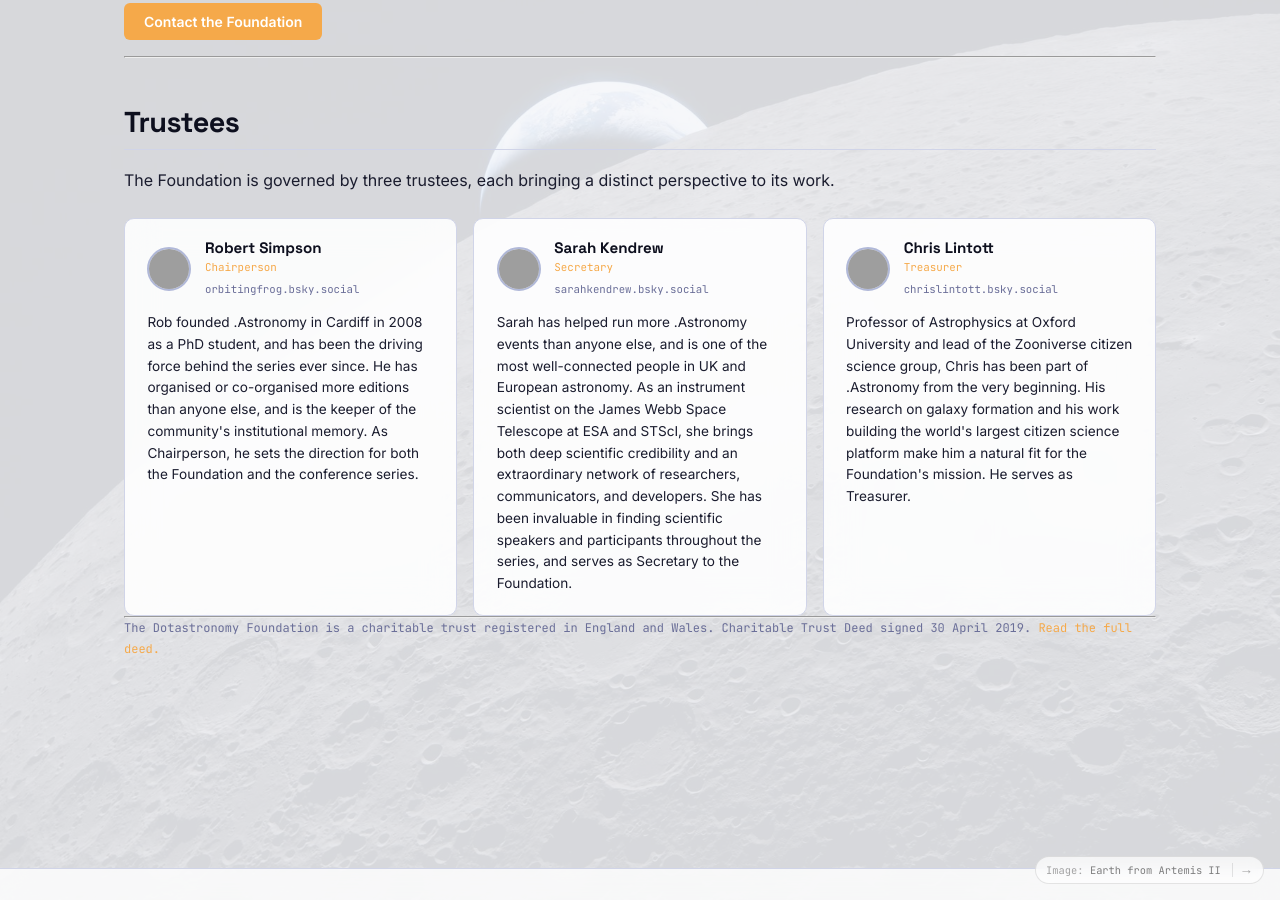
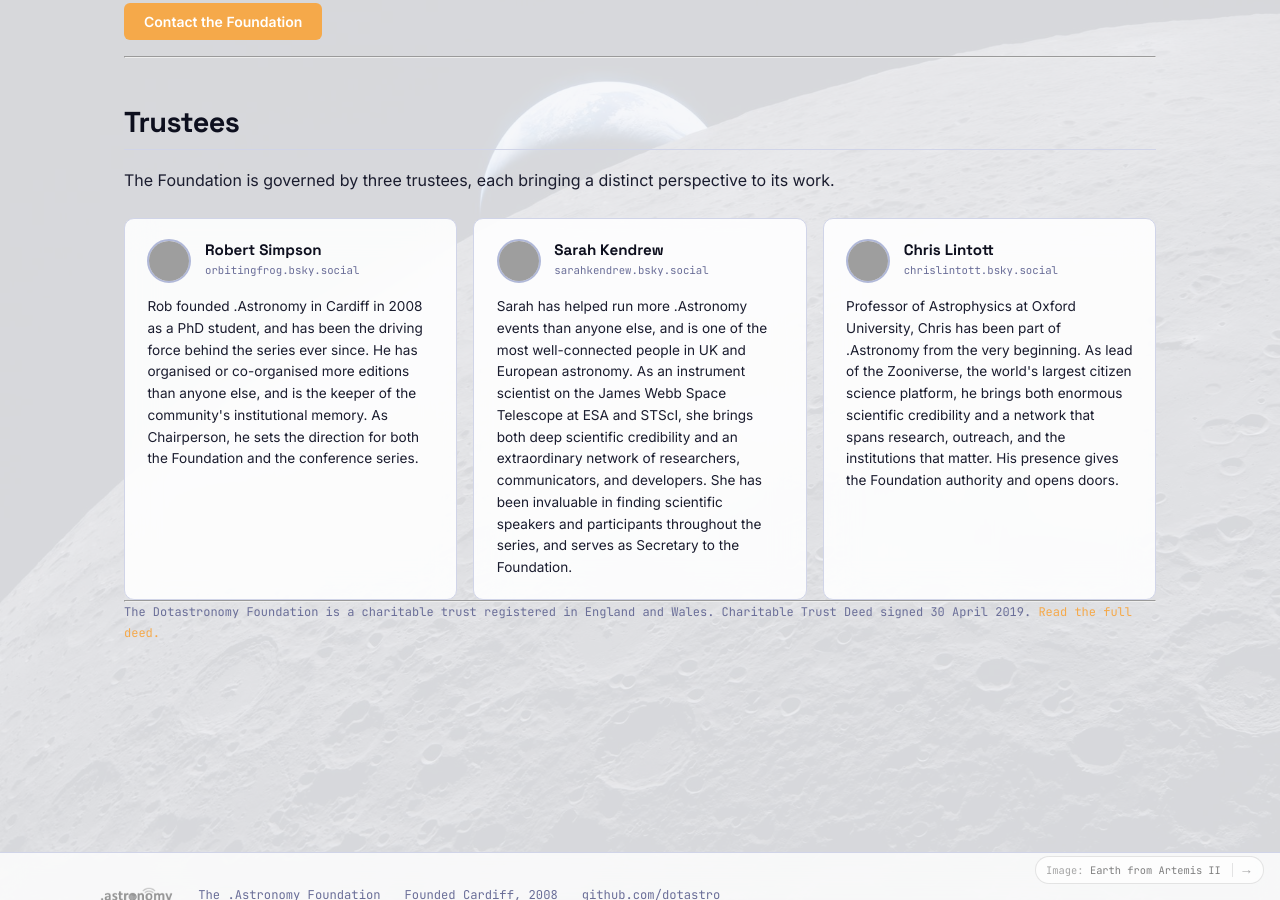
Before and after one commit to dotastro/dotastrosite, a Jekyll site: the page built from foundation/index.md, in a window 1280 px wide and 900 px high, scrolled down 848 px. Built offline with Jekyll 4.4.1, drawn with Linux system fonts in a browser that asks for light colours; grey boxes are pictures that could not be loaded.

Commit message:
Foundation: remove trustee role titles, strengthen Chris Lintott bio

```diff
--- a/foundation/index.md
+++ b/foundation/index.md
@@ -54,7 +54,7 @@
 <img class="person-avatar" src="https://cdn.bsky.app/img/avatar/plain/did:plc:az2aiwjbntp35xgkwtthznsm/bafkreihsqf7ajl3hnvfxalobyt6fd3fvwb5fu4453xgusmon5624jgnpla@jpeg" alt="Robert Simpson" loading="lazy">
 <div>
 <div class="person-name">Robert Simpson</div>
-<div class="person-role">Chairperson</div>
+
 <div class="person-handle"><a href="https://bsky.app/profile/orbitingfrog.bsky.social" target="_blank" rel="noopener">orbitingfrog.bsky.social</a></div>
 </div>
 </div>
@@ -66,7 +66,7 @@
 <img class="person-avatar" src="https://cdn.bsky.app/img/avatar/plain/did:plc:tdhfbju5nml6p7goaye5iiqj/bafkreiaxo2xfee4vutmp7tkp67p4rnpuv3oe73npihpg4gtqoodfhnflfy@jpeg" alt="Sarah Kendrew" loading="lazy">
 <div>
 <div class="person-name">Sarah Kendrew</div>
-<div class="person-role">Secretary</div>
+
 <div class="person-handle"><a href="https://bsky.app/profile/sarahkendrew.bsky.social" target="_blank" rel="noopener">sarahkendrew.bsky.social</a></div>
 </div>
 </div>
@@ -78,11 +78,11 @@
 <img class="person-avatar" src="https://cdn.bsky.app/img/avatar/plain/did:plc:67bgg4j34njbopitm62cvddy/bafkreibbr2bl7ekp3ngvsko4khxyu73dcda2mfjobui35eu5ky57t5ljjq@jpeg" alt="Chris Lintott" loading="lazy">
 <div>
 <div class="person-name">Chris Lintott</div>
-<div class="person-role">Treasurer</div>
+
 <div class="person-handle"><a href="https://bsky.app/profile/chrislintott.bsky.social" target="_blank" rel="noopener">chrislintott.bsky.social</a></div>
 </div>
 </div>
-<p class="person-bio">Professor of Astrophysics at Oxford University and lead of the Zooniverse citizen science group, Chris has been part of .Astronomy from the very beginning. His research on galaxy formation and his work building the world's largest citizen science platform make him a natural fit for the Foundation's mission. He serves as Treasurer.</p>
+<p class="person-bio">Professor of Astrophysics at Oxford University, Chris has been part of .Astronomy from the very beginning. As lead of the Zooniverse, the world's largest citizen science platform, he brings both enormous scientific credibility and a network that spans research, outreach, and the institutions that matter. His presence gives the Foundation authority and opens doors.</p>
 </div>
 
 </div>
```
